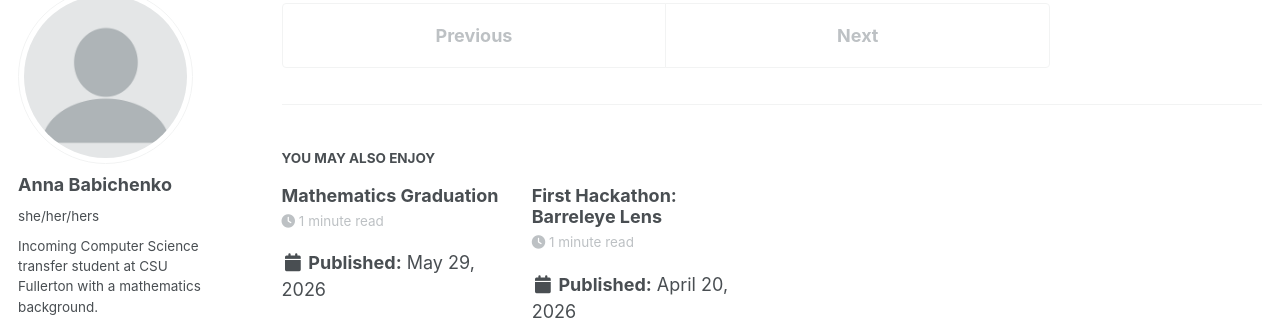
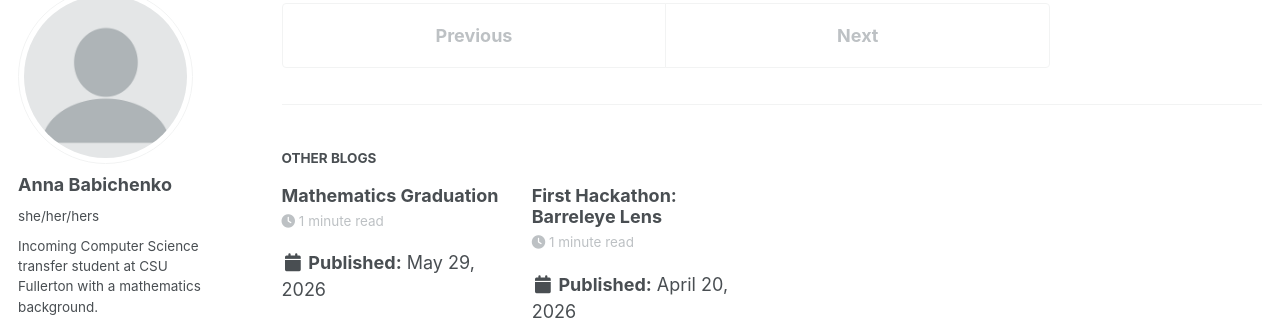
Before and after one commit to babichenko/babichenko.github.io, a Jekyll site: the page built from _posts/2026-05-29-rocket-launch-lessons.md, in a window 1280 px wide and 900 px high, scrolled down 1038 px. Shown: the part 110-440 px from the top of the window. Built offline with Jekyll 4.4.1, drawn with Linux system fonts in a browser that asks for light colours; a script that is not in the unit is left out.

Commit message:
Changed "You May Also Enjoy" to "Other Blogs"

```diff
--- a/_data/ui-text.yml
+++ b/_data/ui-text.yml
@@ -20,7 +20,7 @@ en: &DEFAULT_EN
   comments_label             : "Leave a Comment"
   comments_title             : "Comments"
   more_label                 : "Learn More"
-  related_label              : "You May Also Enjoy"
+  related_label              : "Other Blogs"
   follow_label               : "Follow:"
   feed_label                 : "Feed"
   powered_by                 : "Powered by"
--- a/_layouts/single.html
+++ b/_layouts/single.html
@@ -97,7 +97,7 @@ layout: default
   {% if page.id and page.related and site.related_posts.size > 0 %}
     <div class="page__related">
       {% if site.data.ui-text[site.locale].related_label %}
-        <h4 class="page__related-title">{{ site.data.ui-text[site.locale].related_label | default: "You May Also Enjoy" }}</h4>
+        <h4 class="page__related-title">{{ site.data.ui-text[site.locale].related_label | default: "Other Blogs" }}</h4>
       {% endif %}
       <div class="grid__wrapper">
         {% for post in site.related_posts limit:4 %}
--- a/_layouts/talk.html
+++ b/_layouts/talk.html
@@ -66,7 +66,7 @@ layout: default
   {% if page.id and page.related and site.related_posts.size > 0 %}
     <div class="page__related">
       {% if site.data.ui-text[site.locale].related_label %}
-        <h4 class="page__related-title">{{ site.data.ui-text[site.locale].related_label | default: "You May Also Enjoy" }}</h4>
+        <h4 class="page__related-title">{{ site.data.ui-text[site.locale].related_label | default: "Other Blogs" }}</h4>
       {% endif %}
       <div class="grid__wrapper">
         {% for post in site.related_posts limit:4 %}
```
